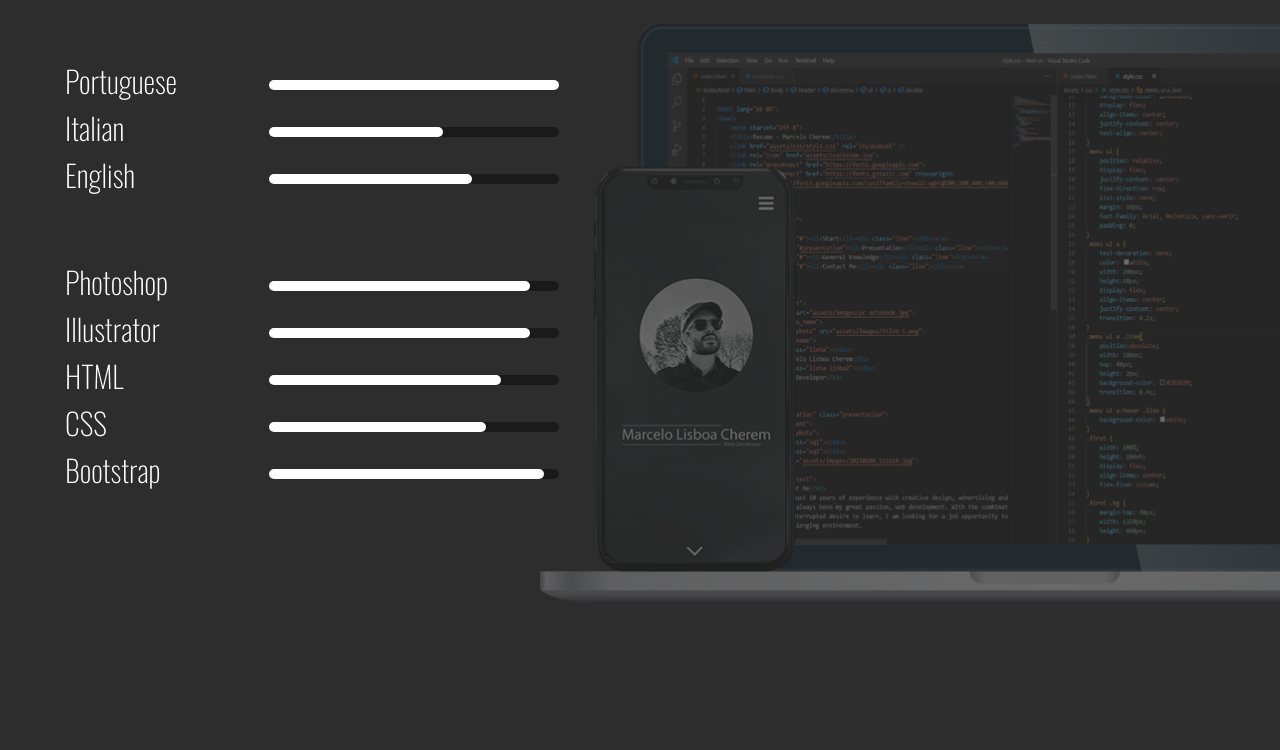
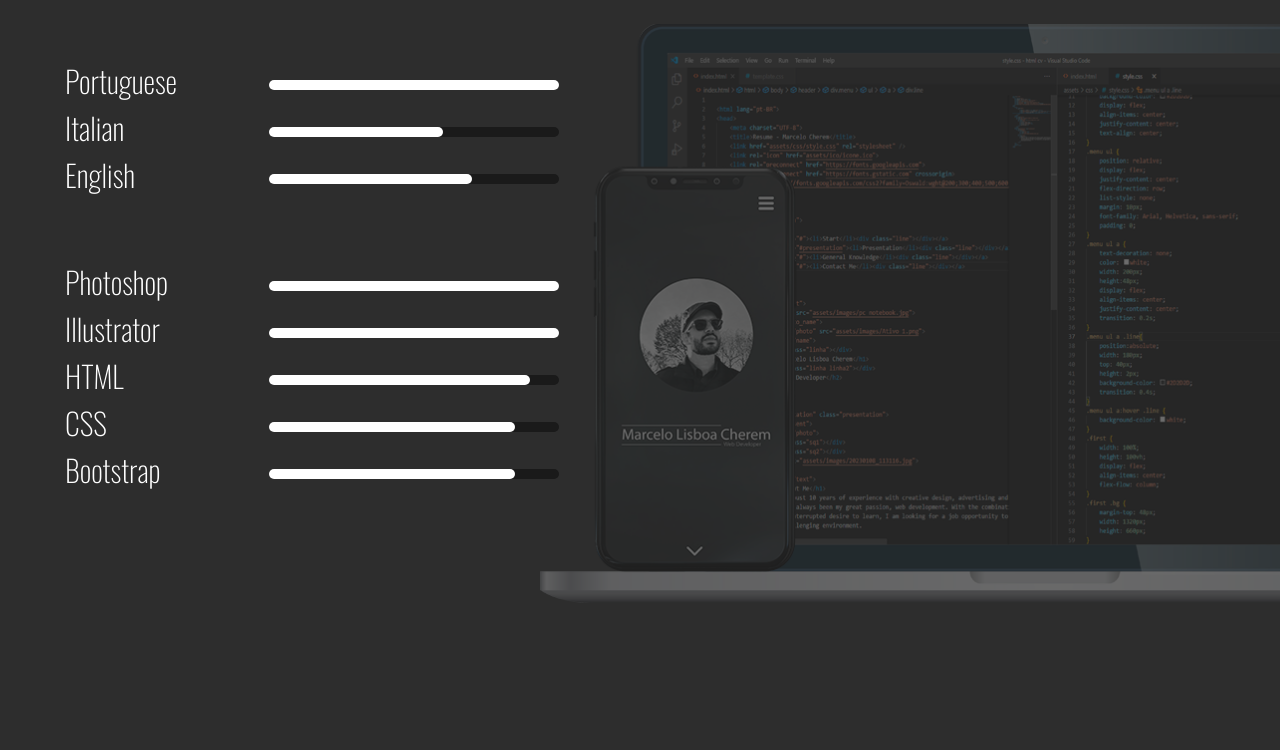
Before and after one commit to marcelocherem/adl, a plain HTML site: page index.html in a window 1280 px wide. Shown: the part 1797-2547 px from the top of the page. Drawn offline with nearby package versions, Linux system fonts and the light colour scheme.

Commit message:
Update style.css

```diff
--- a/assets/css/style.css
+++ b/assets/css/style.css
@@ -188,20 +188,20 @@ body {
     width: 70%;
 }
 #g_knowledge .texto table .level .level_ps {
+    width: 100%;
+}
+#g_knowledge .texto table .level .level_il {
+    width: 100%;
+}
+#g_knowledge .texto table .level .level_ht {
     width: 90%;
 }
-#g_knowledge .texto table .level .level_il {
-    width: 90%;
-}
-#g_knowledge .texto table .level .level_ht {
-    width: 80%;
-}
 #g_knowledge .texto table .level .level_cs {
-    width: 75%;
+    width: 85%;
 }
 
 #g_knowledge .texto table .level .level_bs {
-    width: 95%;
+    width: 85%;
 }
 #contact {
     width: 100%;
```
